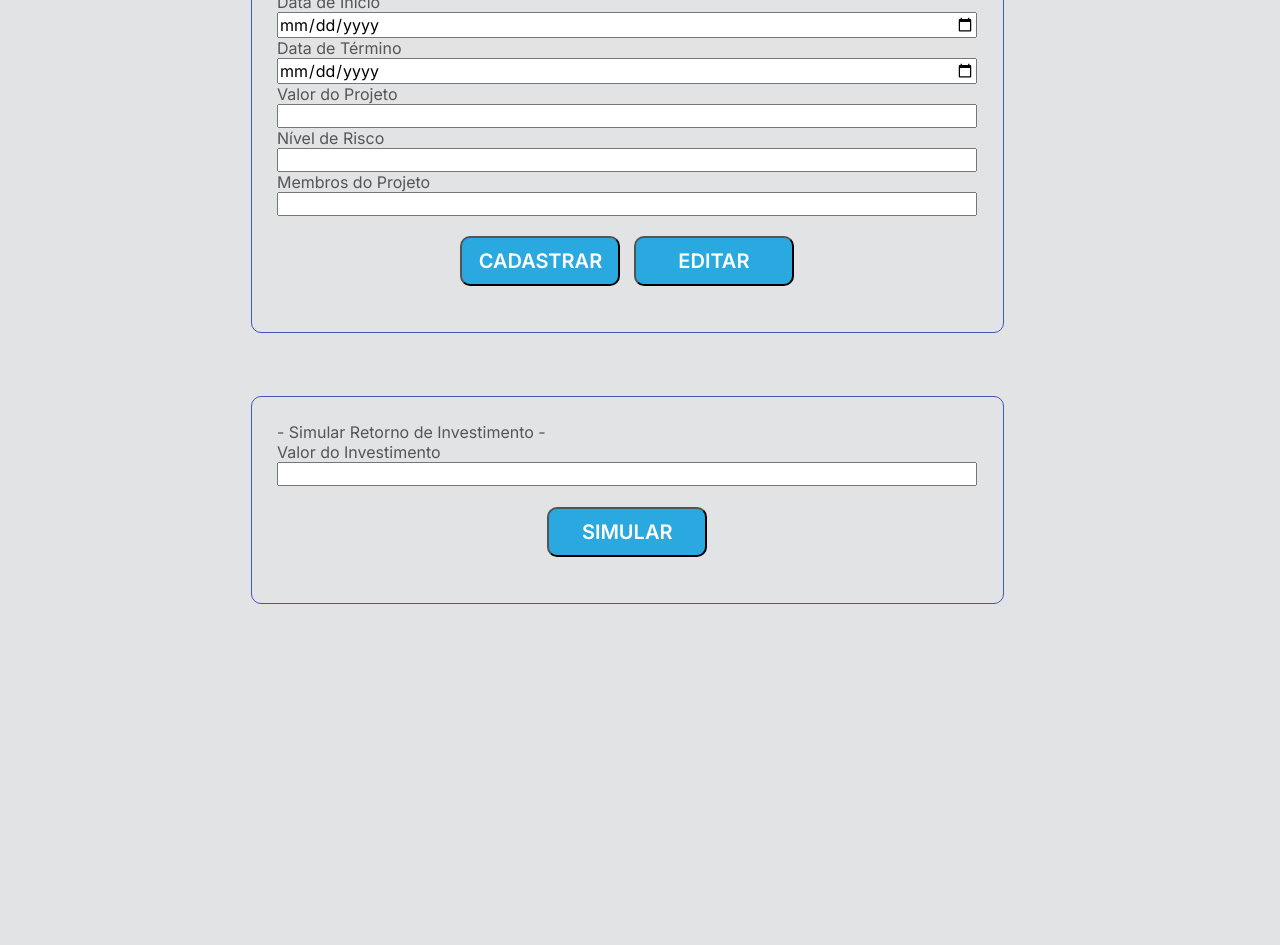
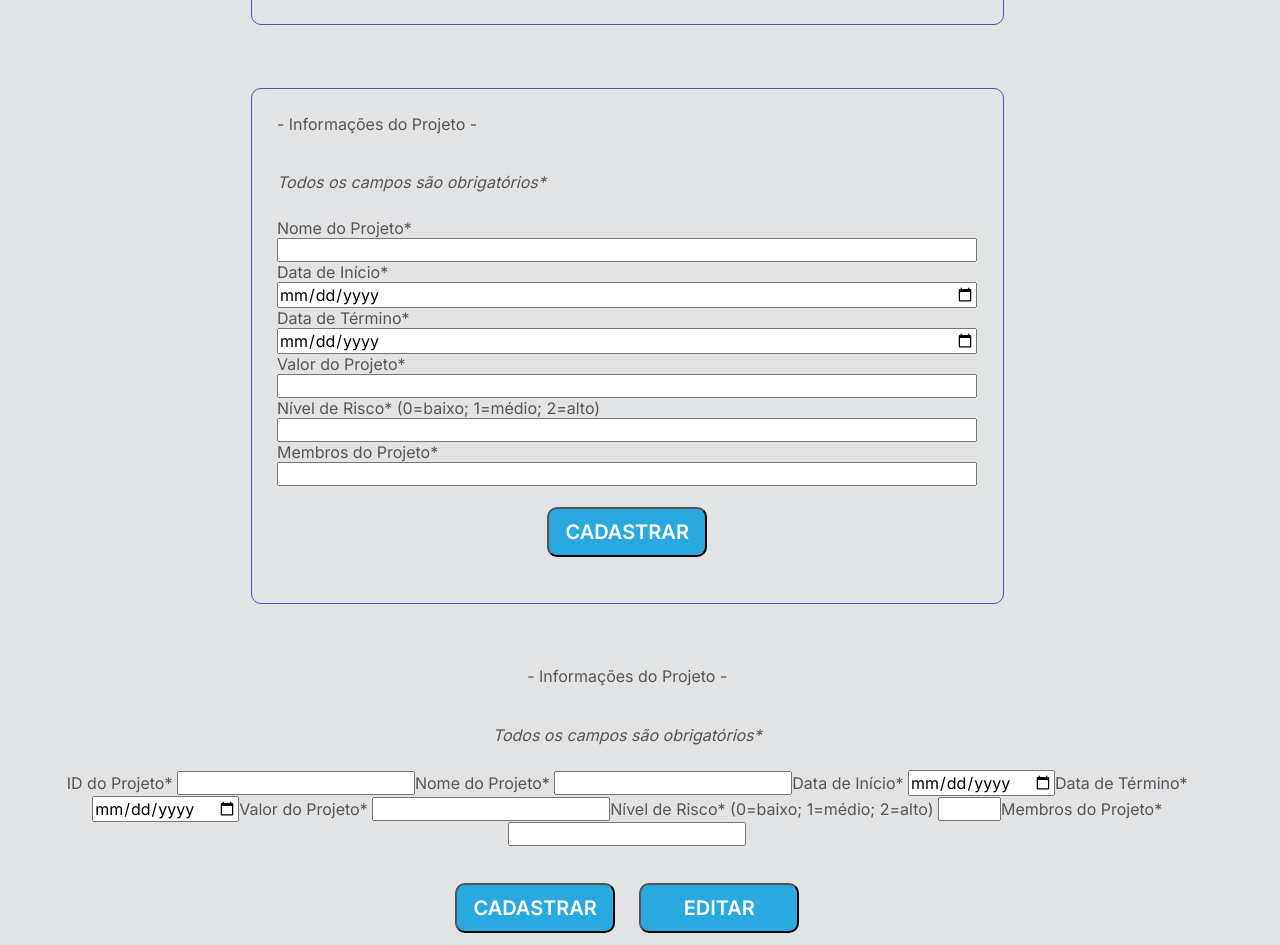
Before and after one commit to Jon-Lopes/SistemaLorem3, a React (Create React App) app: page / in a window 1280 px wide. Shown: the part 760-1705 px from the top of the page. Before the commit the page ends 1364 px from the top, so only its background shows below. Built offline with nearby package versions, Linux system fonts and the light colour scheme; a web font is replaced by a local one.

Commit message:
Funcionando get, insert e update

```diff
--- a/src/App.js
+++ b/src/App.js
@@ -12,19 +12,28 @@ function App() {
   const [formRisco, setFormRisco] = useState(0);
   const [formMembros, setFormMembros] = useState("");
 
+  const [newFormNome, setNewFormNome] = useState("");
+  const [newFormDataInicio, setNewFormDataInicio] = useState("");
+  const [newFormDataFim, setNewFormDataFim] = useState("");
+  const [newFormValor, setNewFormValor] = useState(0);
+  const [newFormRisco, setNewFormRisco] = useState(0);
+  const [newFormMembros, setNewFormMembros] = useState("");
+
+
   const [allList, setAllList] = useState([]);
-  const [idSelector, setIdSelector] = useState("");
+  const [id, setId] = useState("");
   const [roiValue, setRoiValue] = useState(0);
 
+  //funçoes para o Banco de Dados, mostrar, lista, adicionar, editar, deletar e calcular Roi
   const showList = () => {
     Axios.get("http://localhost:3001/list").then((response) => { setAllList(response.data); })
   };
 
   const addProj = () => {
-    Axios.post("http://localhost:3001/create", { formNome: formNome, formDataInicio: formDataInicio, formDataFim: formDataFim, formValor: formValor, formRisco: formRisco, formMembros: formMembros, }).then(() => { console.log("success"); alert("Inserido no banco de Dados") })
+    Axios.post("http://localhost:3001/create", { formNome: formNome, formDataInicio: formDataInicio, formDataFim: formDataFim, formValor: formValor, formRisco: formRisco, formMembros: formMembros, }).then(() => { setAllList([...allList, { id: id, formNome: formNome, formDataInicio: formDataInicio, formDataFim: formDataFim, formValor: formValor, formRisco: formRisco, formMembros: formMembros, }]); alert("Inserido no banco de Dados") })
   };
   const editProj = () => {
-    //UPDATE
+    Axios.put("http://localhost:3001/editar", { id: id, formNome: newFormNome, formDataInicio: newFormDataInicio, formDataFim: newFormDataFim, formValor: newFormValor, formRisco: newFormRisco, formMembros: newFormMembros, }).then(() => { setAllList([...allList, { id: id, formNome: newFormNome, formDataInicio: newFormDataInicio, formDataFim: newFormDataFim, formValor: newFormValor, formRisco: newFormRisco, formMembros: newFormMembros, }]); alert("Banco de Dados Atualizado") })
   };
   const delProj = () => {
     //GET numId
@@ -38,10 +47,12 @@ function App() {
     //alert (o valor digitado 'e menor do que valor do proj) break;
   };
 
+  //gerenciar os elementos de visualizaçao
   const displayHidden2 = () => {
     console.log("ok");
   };
 
+  //COMEÇO DO APLICATIVO
   return (<div className="App">
     <div className='mainDiv'><header><p id='logo'>Loren Ipsum Inc.</p></header></div>
 
@@ -59,22 +70,43 @@ function App() {
     <div className='mainDiv'><div className="divBtn"><button onClick={showList} id='showListBtn'>Ver Lista</button></div>
     </div>
 
-    <div className='mainDiv'><div className='hideit1'><label>Digite ID do Projeto</label><input id="idSelected" type="number" min="1" max="document.write(numProjDB)" onChange={(event) => { setIdSelector(event.target.value); }} required></input>
+    <div className='mainDiv'><div className='hideit1'><label>Digite ID do Projeto</label><input id="idSelected" type="number" onChange={(event) => { setId(event.target.value); }} required></input>
       <div className='divBtn'>
         <button id='excluirBtn'>Excluir</button>
         <button id='simularBtn'>Simular</button>
       </div>
     </div></div>
 
+    <div className='mainDiv'><div className='hideit2'><label> - Simular Retorno de Investimento - </label>
+      <label>Valor do Investimento</label><input name="formInvest" type="number" step=".01" onChange={(event) => { setRoiValue(event.target.value); }} required></input>
+      <div className='divBtn'><button onClick={calcProj} id='simularBtn1'>Simular</button>
+      </div></div></div>
+
     <div className='mainDiv'>
-      <div className='hideit2'><label> - Informações do Projeto - </label>
-        <p><i>*Todos os campos são obrigatórios</i></p>
-        <label>Nome do Projeto</label> <input id="formNome" type="text" onChange={(event) => { setFormNome(event.target.value); }} required></input>
-        <label>Data de Início</label> <input id="formDataInicio" type="date" onChange={(event) => { setFormDataInicio(event.target.value); }} required></input>
-        <label>Data de Término</label> <input id="formDataFim" type="date" onChange={(event) => { setFormDataFim(event.target.value); }} required></input>
-        <label>Valor do Projeto</label> <input name="formValor" type="number" step=".01" onChange={(event) => { setFormValor(event.target.value); }} required></input>
-        <label>Nível de Risco</label> <input name="formRisco" type="number" min="0" max="2" onChange={(event) => { setFormRisco(event.target.value); }} required></input>
-        <label>Membros do Projeto</label> <input name="formMembros" type="text" onChange={(event) => { setFormMembros(event.target.value); }} required></input>
+      <div className='hideit3'><label> - Informações do Projeto - </label>
+        <p><i>Todos os campos são obrigatórios*</i></p>
+        <label>Nome do Projeto*</label> <input id="formNome" type="text" onChange={(event) => { setFormNome(event.target.value); }} required></input>
+        <label>Data de Início*</label> <input id="formDataInicio" type="date" onChange={(event) => { setFormDataInicio(event.target.value); }} required></input>
+        <label>Data de Término*</label> <input id="formDataFim" type="date" onChange={(event) => { setFormDataFim(event.target.value); }} required></input>
+        <label>Valor do Projeto*</label> <input name="formValor" type="number" step=".01" onChange={(event) => { setFormValor(event.target.value); }} required></input>
+        <label>Nível de Risco* (0=baixo; 1=médio; 2=alto) </label> <input name="formRisco" type="number" min="0" max="2" onChange={(event) => { setFormRisco(event.target.value); }} required></input>
+        <label>Membros do Projeto*</label> <input name="formMembros" type="text" onChange={(event) => { setFormMembros(event.target.value); }} required></input>
+        <div className="divBtn">
+          <button onClick={addProj} id='cadastrarBtn'>Cadastrar</button>
+        </div>
+      </div>
+    </div>
+
+    <div className='mainDiv'>
+      <div className='hideit4'><label> - Informações do Projeto - </label>
+        <p><i>Todos os campos são obrigatórios*</i></p>
+        <label>ID do Projeto*</label> <input id="formID" type="number" onChange={(event) => { setId(event.target.value); }}></input>
+        <label>Nome do Projeto*</label> <input id="newFormNome" type="text" onChange={(event) => { setNewFormNome(event.target.value); }} required></input>
+        <label>Data de Início*</label> <input id="newFormDataInicio" type="date" onChange={(event) => { setNewFormDataInicio(event.target.value); }} required></input>
+        <label>Data de Término*</label> <input id="newFormDataFim" type="date" onChange={(event) => { setNewFormDataFim(event.target.value); }} required></input>
+        <label>Valor do Projeto*</label> <input name="newFormValor" type="number" step=".01" onChange={(event) => { setNewFormValor(event.target.value); }} required></input>
+        <label>Nível de Risco* (0=baixo; 1=médio; 2=alto) </label> <input name="newFormRisco" type="number" min="0" max="2" onChange={(event) => { setNewFormRisco(event.target.value); }} required></input>
+        <label>Membros do Projeto*</label> <input name="newFormMembros" type="text" onChange={(event) => { setNewFormMembros(event.target.value); }} required></input>
         <div className="divBtn">
           <button onClick={addProj} id='cadastrarBtn'>Cadastrar</button>
           <button onClick={editProj} id='editarBtn'>Editar</button>
@@ -82,10 +114,7 @@ function App() {
       </div>
     </div>
 
-    <div className='mainDiv'><div className='hideit3'><label> - Simular Retorno de Investimento - </label>
-      <label>Valor do Investimento</label><input name="formInvest" type="number" step=".01" onChange={(event) => { setRoiValue(event.target.value); }} required></input>
-      <div className='divBtn'><button onClick={calcProj} id='simularBtn1'>Simular</button>
-      </div></div></div>
+
 
   </div>);
 }
```
